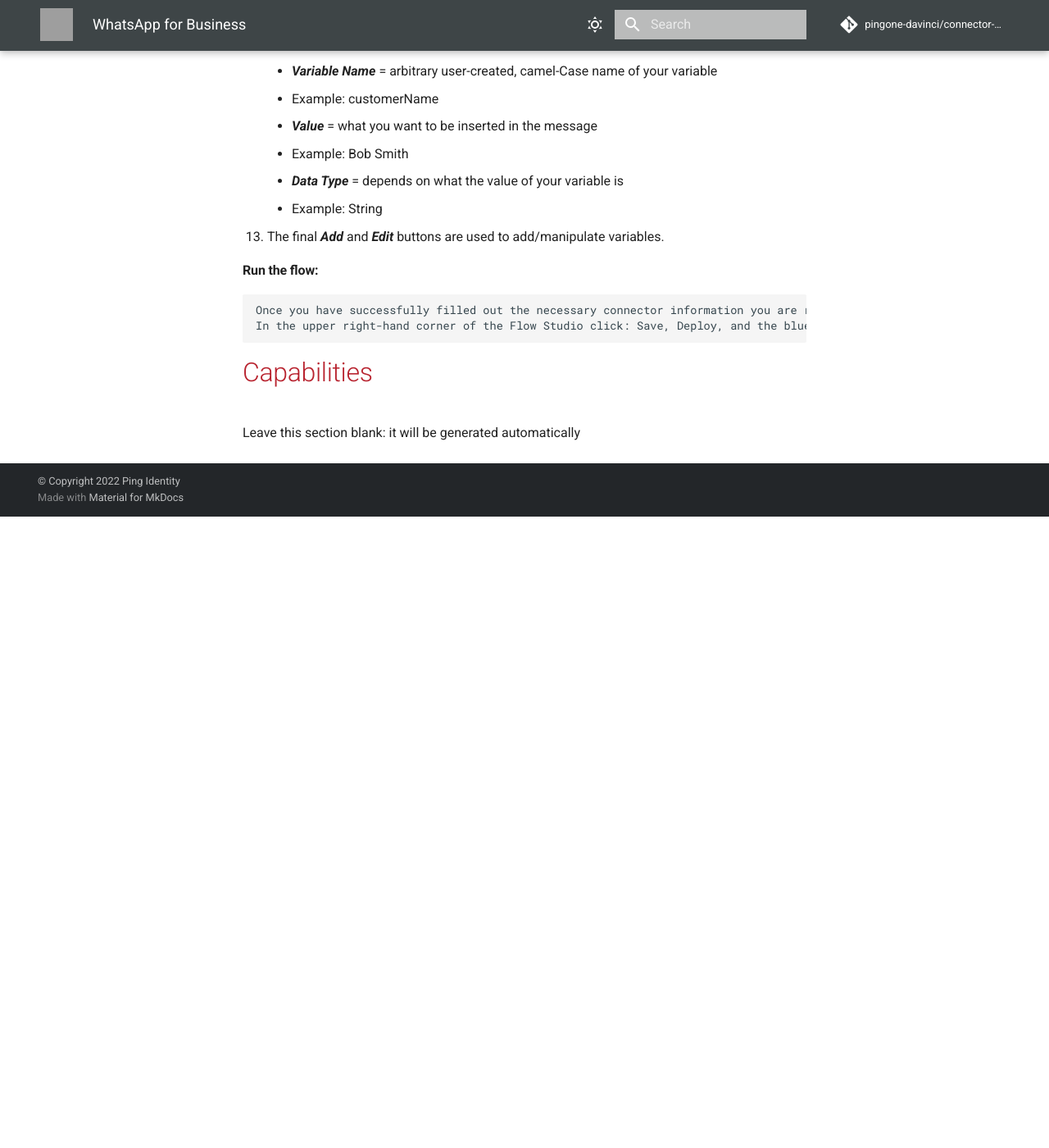
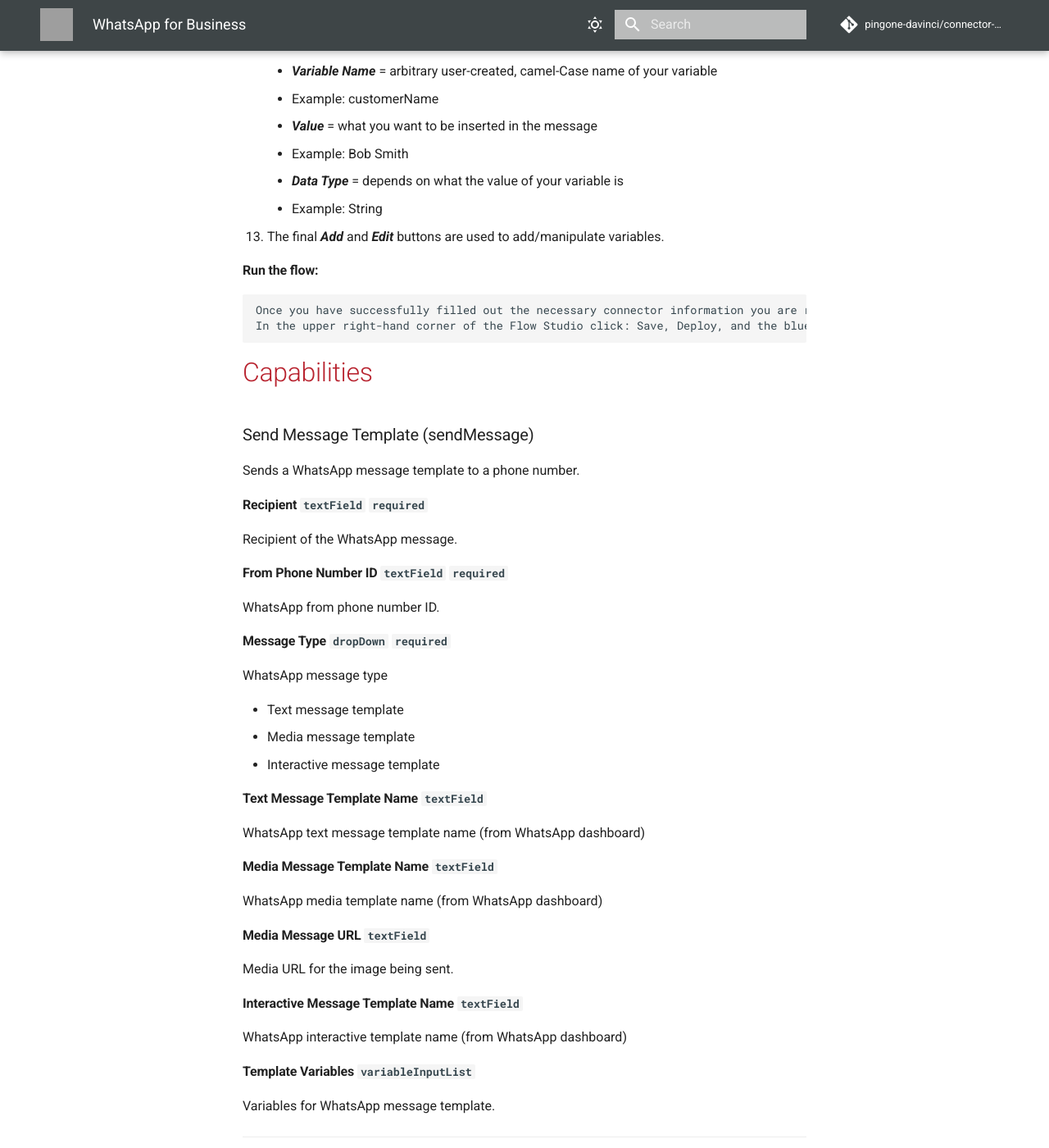
Before and after one commit to pingone-davinci/documentation, an MkDocs documentation site: the page built from docs/whatsapp-business/README.md, in a window 1280 px wide and 1400 px high, scrolled down 6042 px. Shown: the whole window at 82% size. Built offline with MkDocs 1.6.1 and Material for MkDocs 9.7.7, drawn with Linux system fonts in a browser that asks for light colours; comment, search, counter and statistics services are not loaded; before the commit the page ends 6672 px from its top, so only the background shows below that; some of the changed text lies outside the part shown; grey boxes are pictures that could not be loaded.

Commit message:
Update README.md

```diff
--- a/docs/whatsapp-business/README.md
+++ b/docs/whatsapp-business/README.md
@@ -213,4 +213,105 @@
 
 # Capabilities
 
-Leave this section blank: it will be generated automatically
+### Send Message Template (sendMessage)
+
+
+Sends a WhatsApp message template to a phone number.
+
+#### Recipient `textField` `required`
+
+
+Recipient of the WhatsApp message.
+
+#### From Phone Number ID `textField` `required`
+
+
+WhatsApp from phone number ID.
+
+#### Message Type `dropDown` `required`
+
+
+WhatsApp message type
+
+
+ - Text message template
+ - Media message template
+ - Interactive message template
+
+#### Text Message Template Name `textField`
+
+
+WhatsApp text message template name (from WhatsApp dashboard)
+
+#### Media Message Template Name `textField`
+
+
+WhatsApp media template name (from WhatsApp dashboard)
+
+#### Media Message URL `textField`
+
+
+Media URL for the image being sent.
+
+#### Interactive Message Template Name `textField`
+
+
+WhatsApp interactive template name (from WhatsApp dashboard)
+
+#### Template Variables `variableInputList`
+
+
+Variables for WhatsApp message template.
+
+---
+
+### Make Custom API Call (makeCustomApiCall)
+
+
+Define a custom API call to WhatsApp Business.
+
+#### Endpoint `textField` `required`
+
+
+The WhatsApp Business API endpoint, such as "/messages/register/deregister/media/request_code".
+
+#### From Phone Number ID `textField` `required`
+
+
+WhatsApp from phone number ID.
+
+#### Method `dropDown` `required`
+
+
+The HTTP Method.
+
+
+ - GET
+ - POST
+ - PUT
+ - DELETE
+ - PATCH
+
+#### Query Parameters `keyValueList`
+
+
+Add query parameters and provide their values.
+
+#### Headers `keyValueList`
+
+
+Add HTTP headers and provide their values.
+
+#### Body `codeEditor`
+
+
+The raw formatted JSON body.
+
+---
+
+### WhatsApp Message Webhook (webhook)
+
+
+Webhook triggered when a message is received or message status has changed.
+
+---
```
